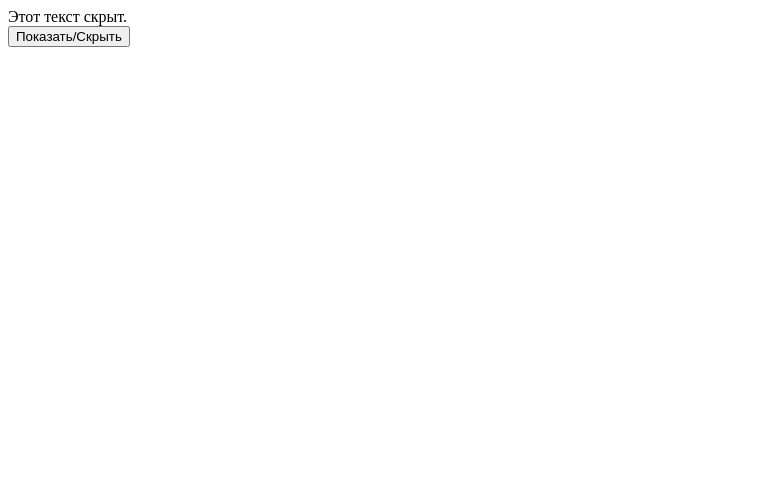
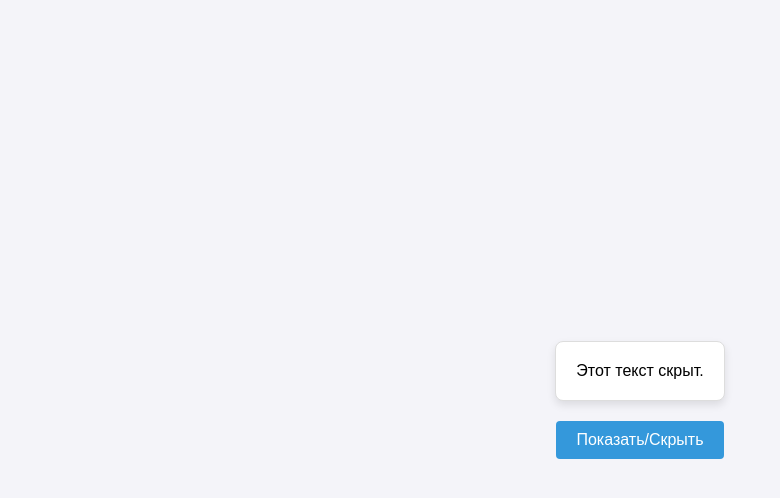
Before and after one commit to Alina-Miroshkina/HTML_trening, a plain HTML site: page hidden/index.html in a window 1280 px wide. Both pictures are taken after a click on the button "Показать/Скрыть". Shown: the whole page, without its empty margins (0-780 px from the left). Drawn offline with Linux system fonts and the light colour scheme.

Commit message:
Hidden +CSS Скрыть батон
В этом примере нажатие на кнопку переключает видимость элемента <div>, добавляя или удаляя атрибут hidden.

```diff
--- a/hidden/index.html
+++ b/hidden/index.html
@@ -4,6 +4,48 @@
   <meta charset="UTF-8">
   <meta name="viewport" content="width=device-width, initial-scale=1.0">
   <title>Hidden Example</title>
+  <style>
+    body {
+      font-family: Arial, sans-serif;
+      background-color: #f4f4f9;
+      display: flex;
+      flex-direction: column;
+      align-items: center;
+      justify-content: center;
+      height: 100vh;
+      margin: 0;
+    }
+
+    #hiddenDiv {
+      background-color: #fff;
+      border: 1px solid #ddd;
+      padding: 20px;
+      border-radius: 8px;
+      box-shadow: 0 4px 8px rgba(0, 0, 0, 0.1);
+      transition: opacity 0.5s ease, visibility 0.5s ease;
+    }
+
+    #hiddenDiv[hidden] {
+      opacity: 0;
+      visibility: hidden;
+    }
+
+    button {
+      background-color: #3498db;
+      color: white;
+      border: none;
+      border-radius: 4px;
+      padding: 10px 20px;
+      font-size: 1rem;
+      cursor: pointer;
+      transition: background-color 0.3s ease;
+      margin-top: 20px;
+    }
+
+    button:hover {
+      background-color: #2980b9;
+    }
+  </style>
 </head>
 <body>
   <div id="hiddenDiv" hidden>Этот текст скрыт.</div>
```
Also changed, not shown: hidden/Снимок экрана 2025-03-19 205347.jpg (added).
